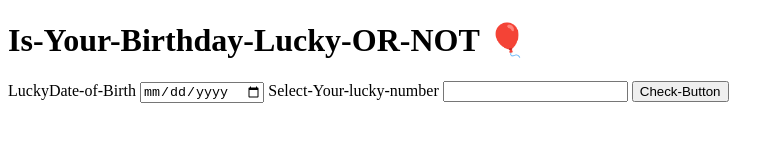
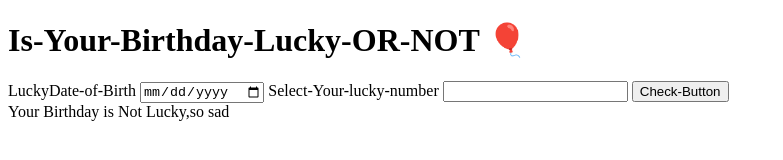
Before and after one commit to harshsingh2985/Is-Birthday-Lucky, a plain HTML site: page index.html in a window 1280 px wide. Both pictures are taken after a click on the button "Check-Button". Shown: the whole page, without its empty margins (0-783 px from the left). Drawn offline with Linux system fonts and the light colour scheme.

Commit message:
update:ex-02
in this we have completed ex-02 of the .

```diff
--- a/app.js
+++ b/app.js
@@ -3,6 +3,29 @@ const dateofbirth=document.querySelector("#date-of-birth")
 const luckynumber=document.querySelector("#lucky-number")
 
 const button=document.querySelector("#btncheck")
+
+const output=document.querySelector("#output-value")
+
+
+
+// using modulo operator and using
+
+function todivide(sum,luckynumber){
+    if(sum%luckynumber===0){
+        output.innerText="Your Birthday is Lucky"
+    }
+    else{
+        output.innerText="Your Birthday is Not Lucky,so sad"
+    }
+}
+
+
+
+
+
+
+
+
 
 // now taking input from the user
 function checkisbirthdaylucky(){
@@ -10,7 +33,9 @@ function checkisbirthdaylucky(){
     // console.log(dob);
 
     const sum=calculatesum(dob);
-    console.log(sum);
+    // console.log(sum);
+    todivide(sum,luckynumber.value);
+
 
 
 
--- a/index.html
+++ b/index.html
@@ -20,6 +20,9 @@
     <!-- button to check -->
     <button id="btncheck">Check-Button</button>
 
+    <!-- div to display output -->
+    <div id="output-value"></div>
+
 
 
 
```
